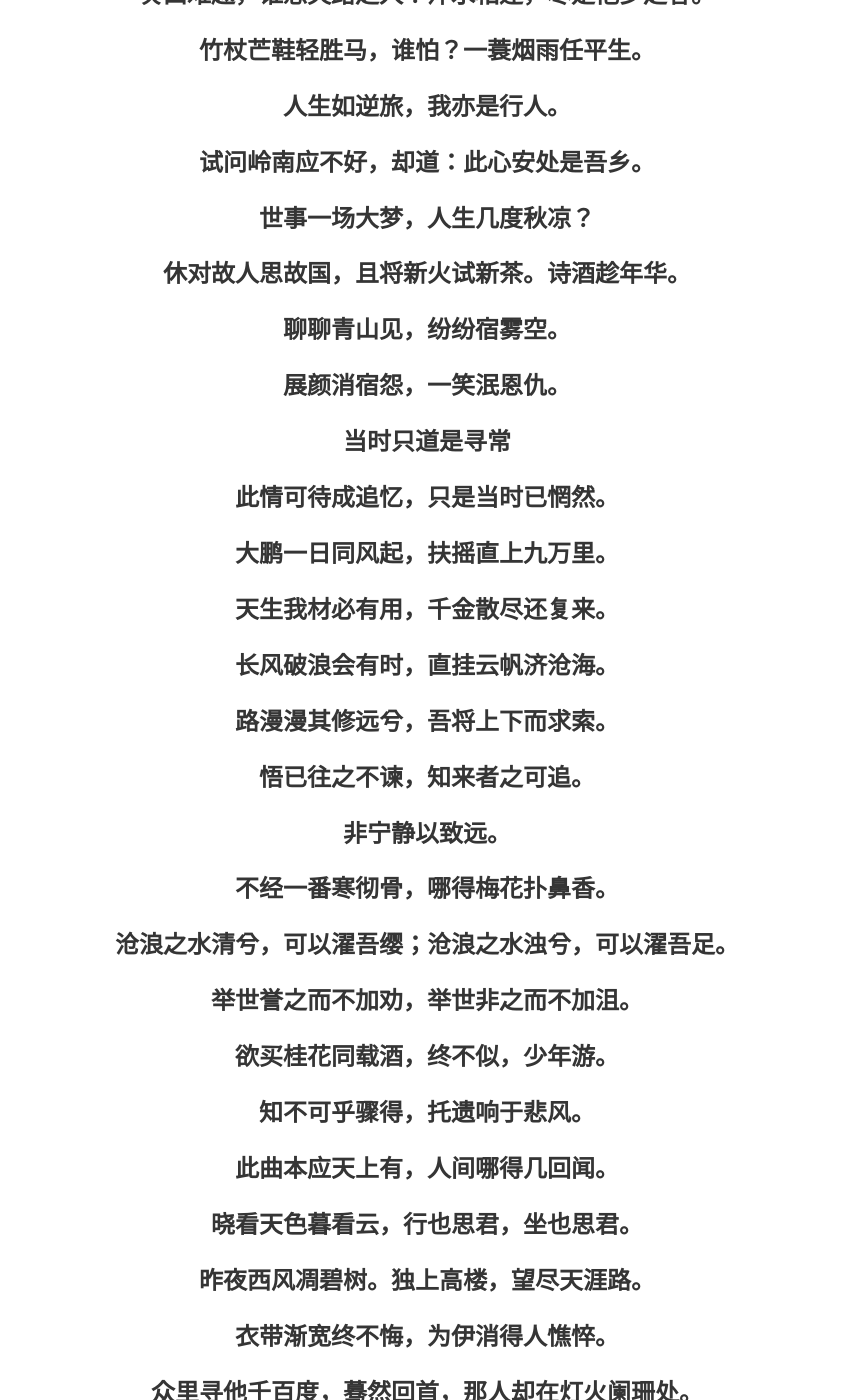
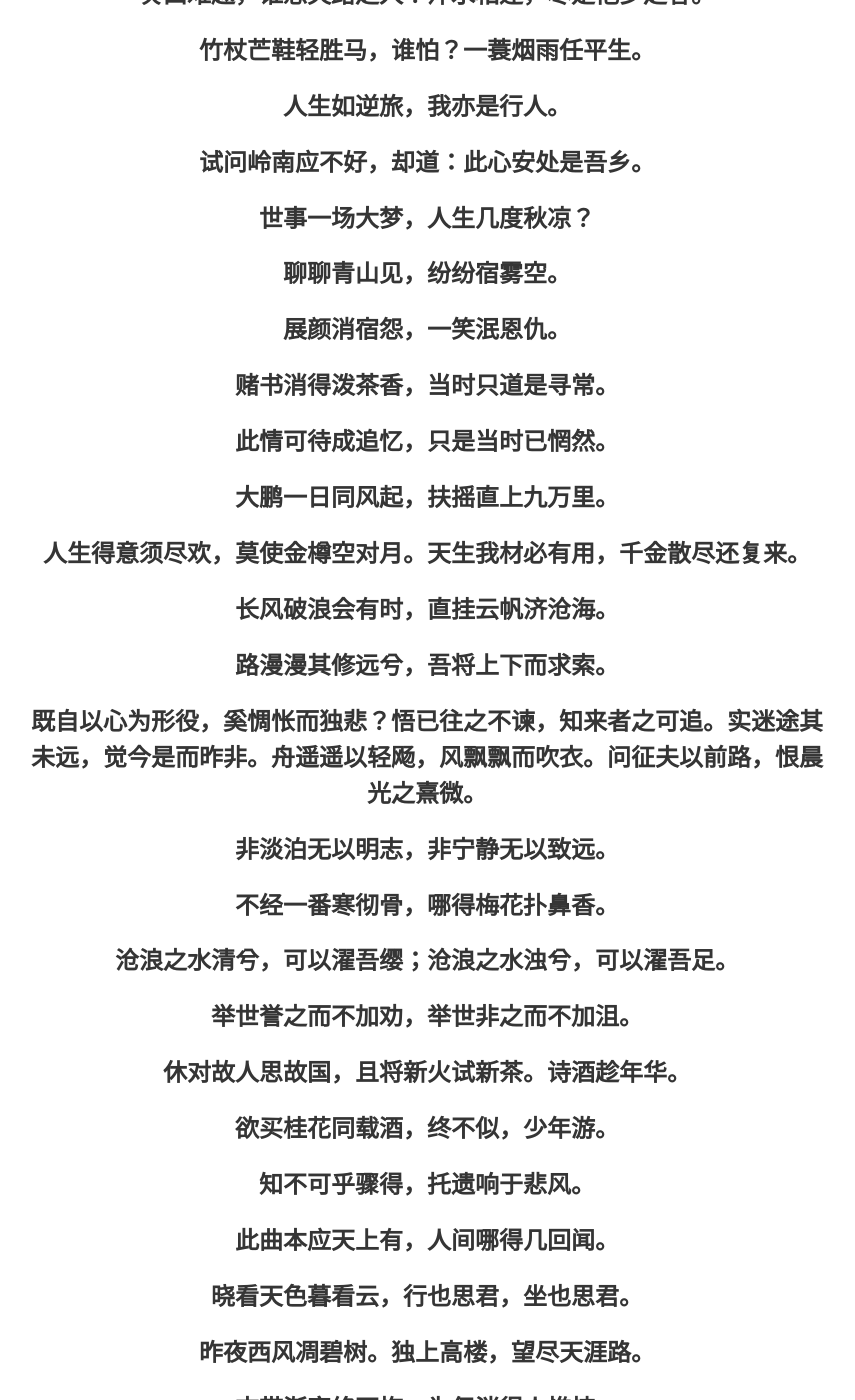
Before and after one commit to yang-yang-o-o/Reading, a Jekyll site: the page built from _posts/2017-03-21-名.md, in a window 1280 px wide and 1400 px high, scrolled down 366 px. Shown: the whole window, without its empty margins (213-1068 px from the left). Built offline with Jekyll 4.4.1, drawn with Linux system fonts in a browser that asks for light colours; some of the changed text lies outside the part shown.

Commit message:
update blog

```diff
--- a/_config.yml
+++ b/_config.yml
@@ -32,7 +32,7 @@ plugins:
 
 # Permalinks
 permalink:      /:year-:month-:day/:title
-paginate:       5
+paginate:       4
 
 # Excludes
 exclude: [ Gemfile, Gemfile.lock, tale.gemspec ]
--- a/_posts/2017-03-21-诗句.md
+++ b/_posts/2017-03-21-名.md
@@ -19,33 +19,33 @@ description: 悟已往之不谏，知来者之可追。
 
 ## <center>世事一场大梦，人生几度秋凉？</center>
 
-## <center>休对故人思故国，且将新火试新茶。诗酒趁年华。</center>
-
 ## <center>聊聊青山见，纷纷宿雾空。</center>
 
 ## <center>展颜消宿怨，一笑泯恩仇。</center>
 
-## <center>当时只道是寻常</center>
+## <center>赌书消得泼茶香，当时只道是寻常。</center>
 
 ## <center>此情可待成追忆，只是当时已惘然。</center>
 
 ## <center>大鹏一日同风起，扶摇直上九万里。</center>
 
-## <center>天生我材必有用，千金散尽还复来。</center>
+## <center>人生得意须尽欢，莫使金樽空对月。天生我材必有用，千金散尽还复来。</center>
 
 ## <center>长风破浪会有时，直挂云帆济沧海。</center>
 
 ## <center>路漫漫其修远兮，吾将上下而求索。</center>
 
-## <center>悟已往之不谏，知来者之可追。</center>
+## <center>既自以心为形役，奚惆怅而独悲？悟已往之不谏，知来者之可追。实迷途其未远，觉今是而昨非。舟遥遥以轻飏，风飘飘而吹衣。问征夫以前路，恨晨光之熹微。</center>
 
-## <center>非宁静以致远。</center>
+## <center>非淡泊无以明志，非宁静无以致远。</center>
 
 ## <center>不经一番寒彻骨，哪得梅花扑鼻香。</center>
 
 ## <center>沧浪之水清兮，可以濯吾缨；沧浪之水浊兮，可以濯吾足。</center>
 
 ## <center>举世誉之而不加劝，举世非之而不加沮。</center>
+
+## <center>休对故人思故国，且将新火试新茶。诗酒趁年华。</center>
 
 ## <center>欲买桂花同载酒，终不似，少年游。</center>
 
```
Also changed, not shown: other parts of _posts/2017-03-21-名.md (+3 -3 lines), _posts/2017-03-05-名.md (deleted, +0 -16 lines), _posts/2017-03-23-典.md (added, +14 -0 lines), _posts/2017-03-23-成语.md (deleted, +0 -16 lines), _posts/2017-03-24-诗.md (added, +52 -0 lines), _posts/2017-03-25-飒.md (renamed from _posts/2017-03-06-飒.md, +1 -1 lines).
